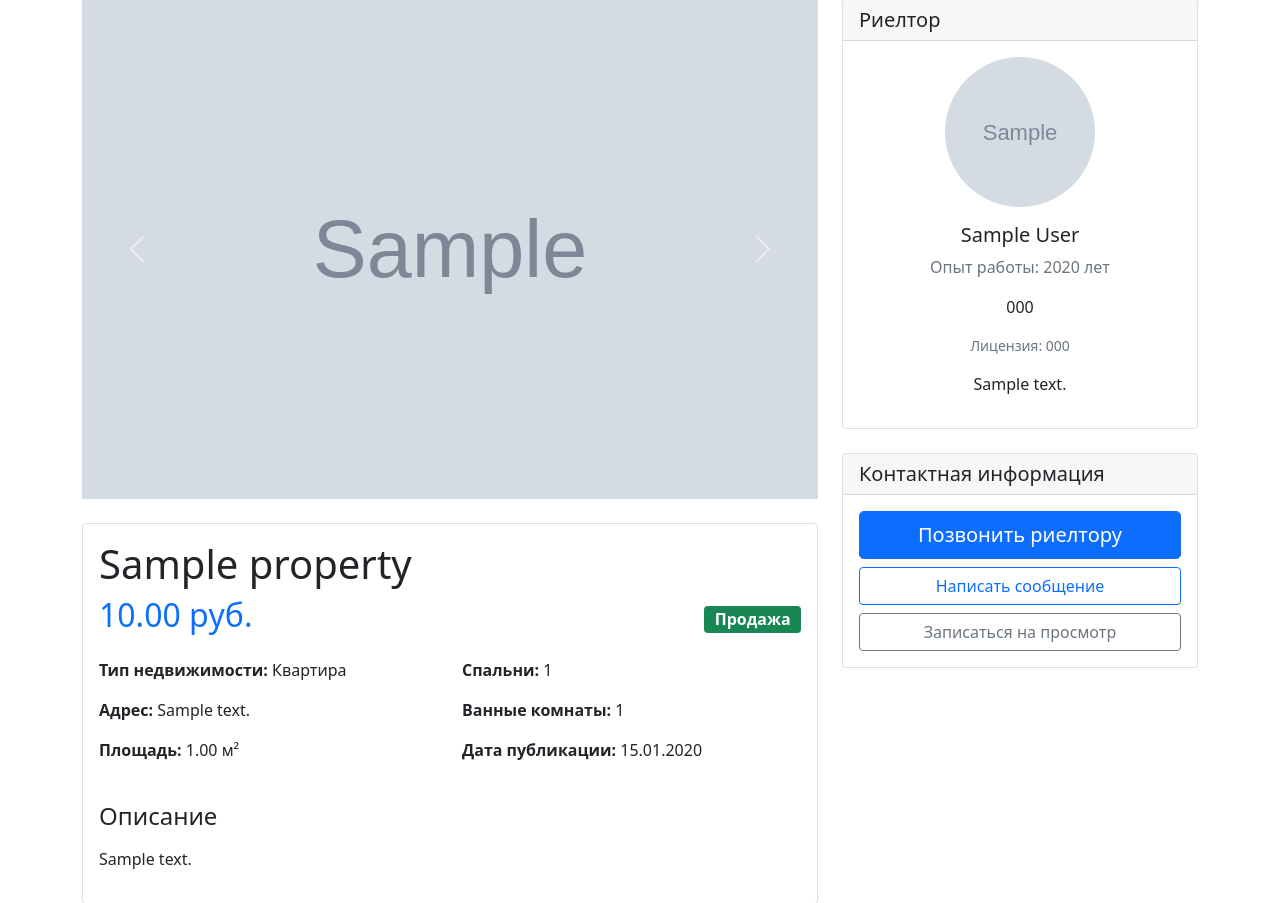
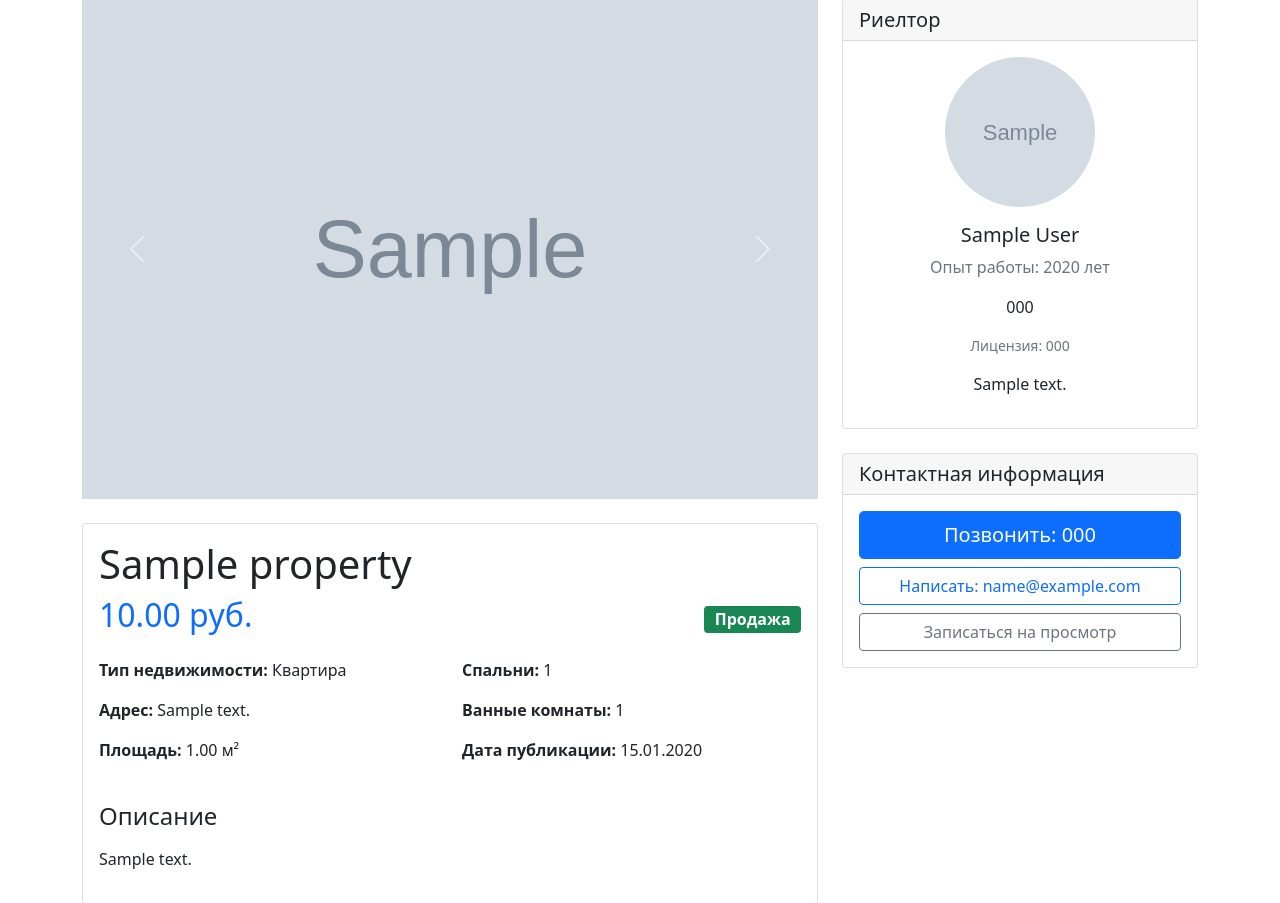
Before and after one commit to ValAnn/realtorservice, a Django app: page /properties/1/ in a window 1280 px wide. Shown: the part 83-986 px from the top of the page. Run offline with Django 5.2, Linux system fonts and the light colour scheme; a user stored in the database is signed in; tables that the repository leaves empty hold one stand-in row (values such as "Sample post"); grey boxes marked "Sample" are stand-in pictures.

Commit message:
добавление условия на отображение номера

```diff
--- a/realty/templates/realty/property_detail.html
+++ b/realty/templates/realty/property_detail.html
@@ -87,17 +87,34 @@
                 <h5 class="mb-0">Контактная информация</h5>
             </div>
             <div class="card-body">
+                {% if user.is_authenticated %}
+                {# Авторизованный пользователь видит прямые контакты #}
                 <div class="d-grid gap-2">
-                    <button class="btn btn-primary btn-lg">
+                    <a href="tel:{{ property.realtor.phone }}" class="btn btn-primary btn-lg">
+                        <i class="bi bi-telephone"></i> Позвонить: {{ property.realtor.phone }}
+                    </a>
+                    <a href="mailto:{{ property.realtor.user.email }}" class="btn btn-outline-primary">
+                        <i class="bi bi-envelope"></i> Написать: {{ property.realtor.user.email }}
+                    </a>
+                    <button class="btn btn-outline-secondary">
+                        <i class="bi bi-calendar"></i> Записаться на просмотр
+                    </button>
+                </div>
+                {% else %}
+                {# Неавторизованный пользователь видит общие кнопки-призывы #}
+                <p class="alert alert-info small">Для получения прямых контактов риелтора, пожалуйста, войдите или зарегистрируйтесь</p>
+                <div class="d-grid gap-2">
+                    <button class="btn btn-primary btn-lg" disabled>
                         <i class="bi bi-telephone"></i> Позвонить риелтору
                     </button>
-                    <button class="btn btn-outline-primary">
+                    <button class="btn btn-outline-primary" disabled>
                         <i class="bi bi-envelope"></i> Написать сообщение
                     </button>
                     <button class="btn btn-outline-secondary">
                         <i class="bi bi-calendar"></i> Записаться на просмотр
                     </button>
                 </div>
+                {% endif %}
             </div>
         </div>
     </div>
```
